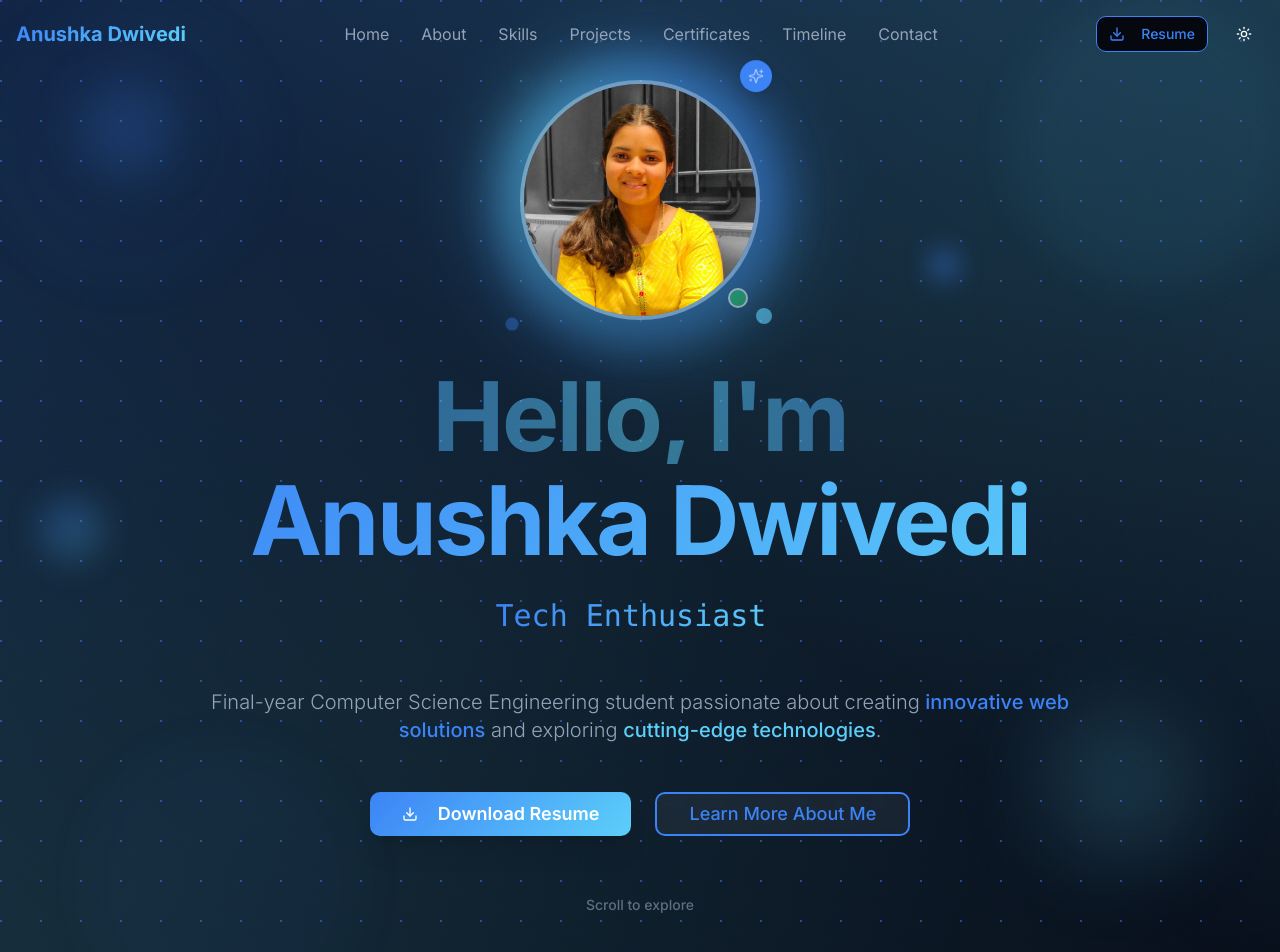
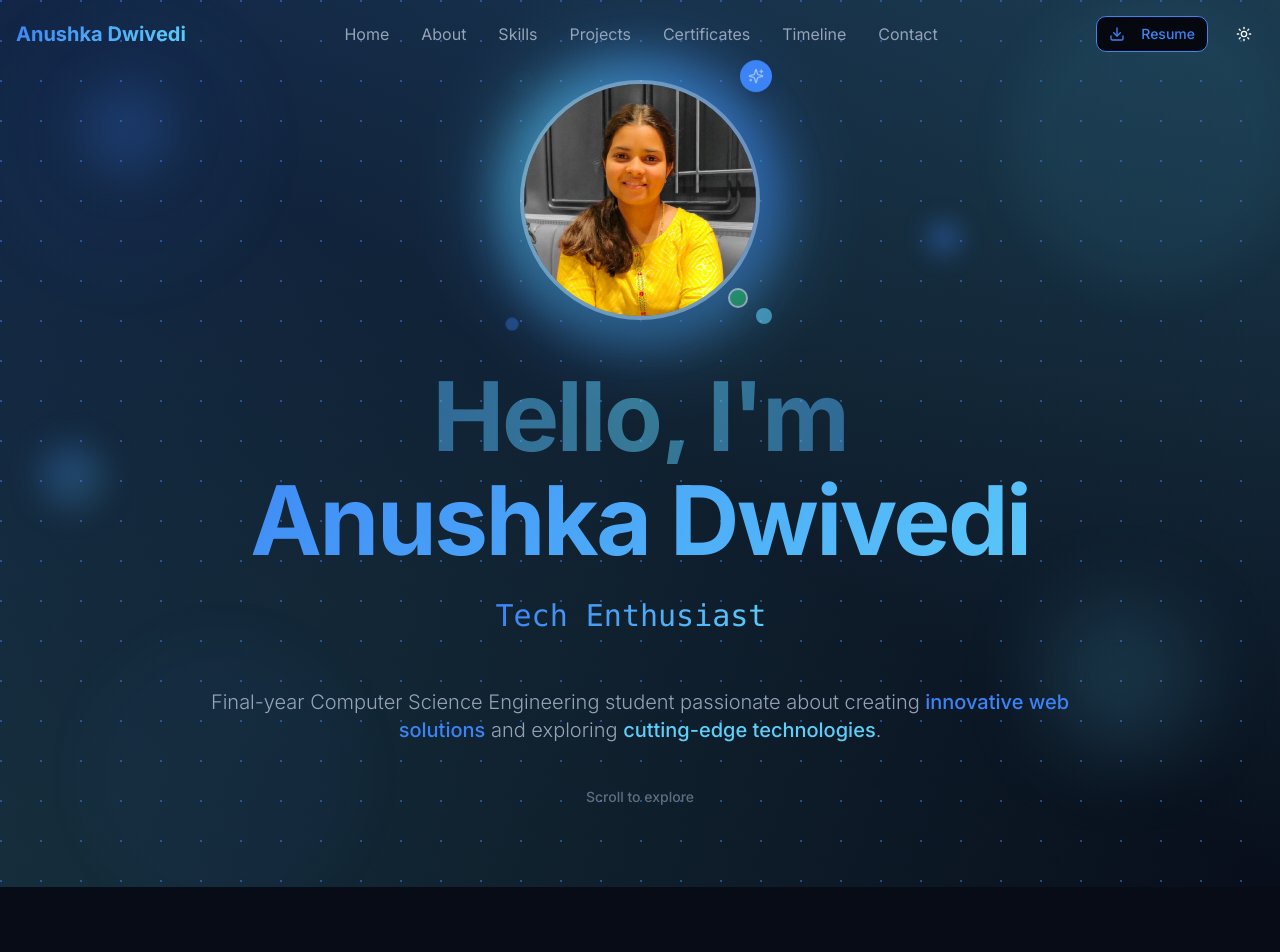
Before and after one commit to anushka-dwivedi/anushkaportfolio, a React (Vite) app: page / in a window 1280 px wide. Shown: the top 952 px of the page. Built offline with nearby package versions, Linux system fonts and the light colour scheme.

Commit message:
Visual edit in Lovable
Edited UI in Lovable

```diff
--- a/src/components/hero-section.tsx
+++ b/src/components/hero-section.tsx
@@ -121,16 +121,7 @@ const HeroSection = () => {
           </p>
 
           {/* Ultra-modern responsive Action buttons */}
-          <div className="flex flex-col sm:flex-row gap-4 sm:gap-6 justify-center items-center mb-12 sm:mb-16 px-4">
-            <Button onClick={handleDownloadResume} size="lg" className="portfolio-gradient hover:opacity-90 transition-all duration-500 shadow-xl hover:shadow-2xl transform hover:scale-105 px-6 sm:px-8 py-3 sm:py-4 text-base sm:text-lg font-semibold w-full sm:w-auto min-w-[200px] hover:-translate-y-1">
-              <Download className="w-4 h-4 sm:w-5 sm:h-5 mr-2 sm:mr-3" />
-              Download Resume
-            </Button>
 
-            <Button onClick={scrollToAbout} variant="outline" size="lg" className="border-2 border-portfolio-accent text-portfolio-accent hover:bg-portfolio-accent hover:text-white transition-all duration-500 px-6 sm:px-8 py-3 sm:py-4 text-base sm:text-lg font-medium backdrop-blur-sm bg-white/5 w-full sm:w-auto min-w-[200px] hover:-translate-y-1 hover:shadow-lg">
-              Learn More About Me
-            </Button>
-          </div>
 
           {/* Ultra-modern Scroll indicator */}
           <div className="animate-bounce hidden sm:block">
```
